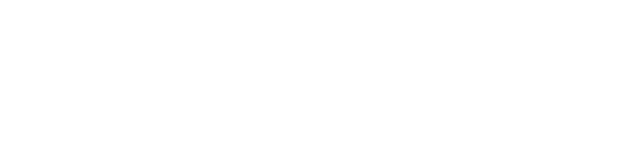
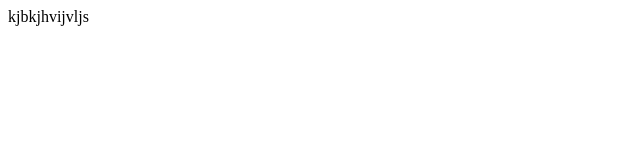
Before and after one commit to chandu16203/chandu, a plain HTML site: page index2.html in a window 1280 px wide. Shown: the whole page, without its empty margins (0-640 px from the left). Drawn offline with Linux system fonts and the light colour scheme.

Commit message:
test file

```diff
--- a/index2.html
+++ b/index2.html
@@ -4,6 +4,6 @@
 	<title></title>
 </head>
 <body>
-
+kjbkjhvijvljs
 </body>
 </html>
```
Also changed, not shown: index.txt (added).
